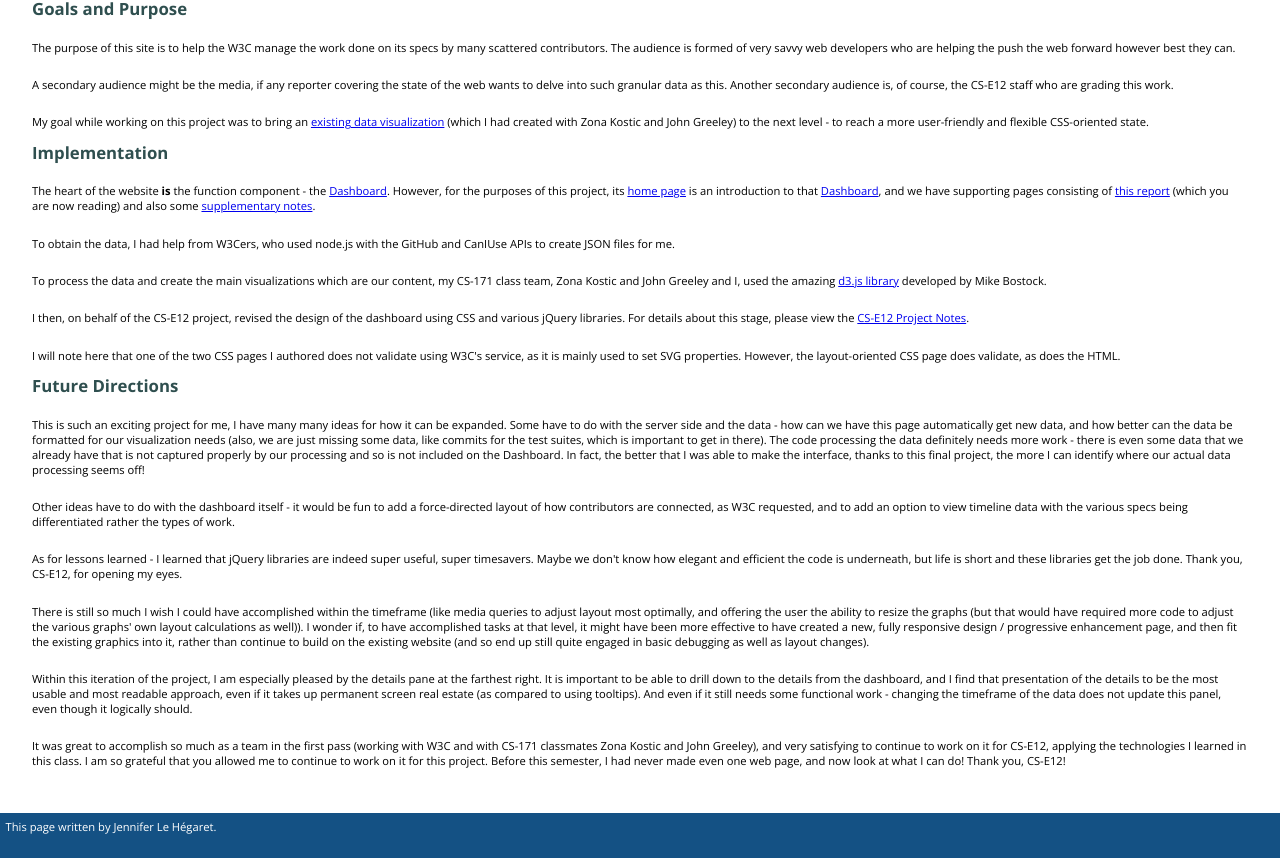
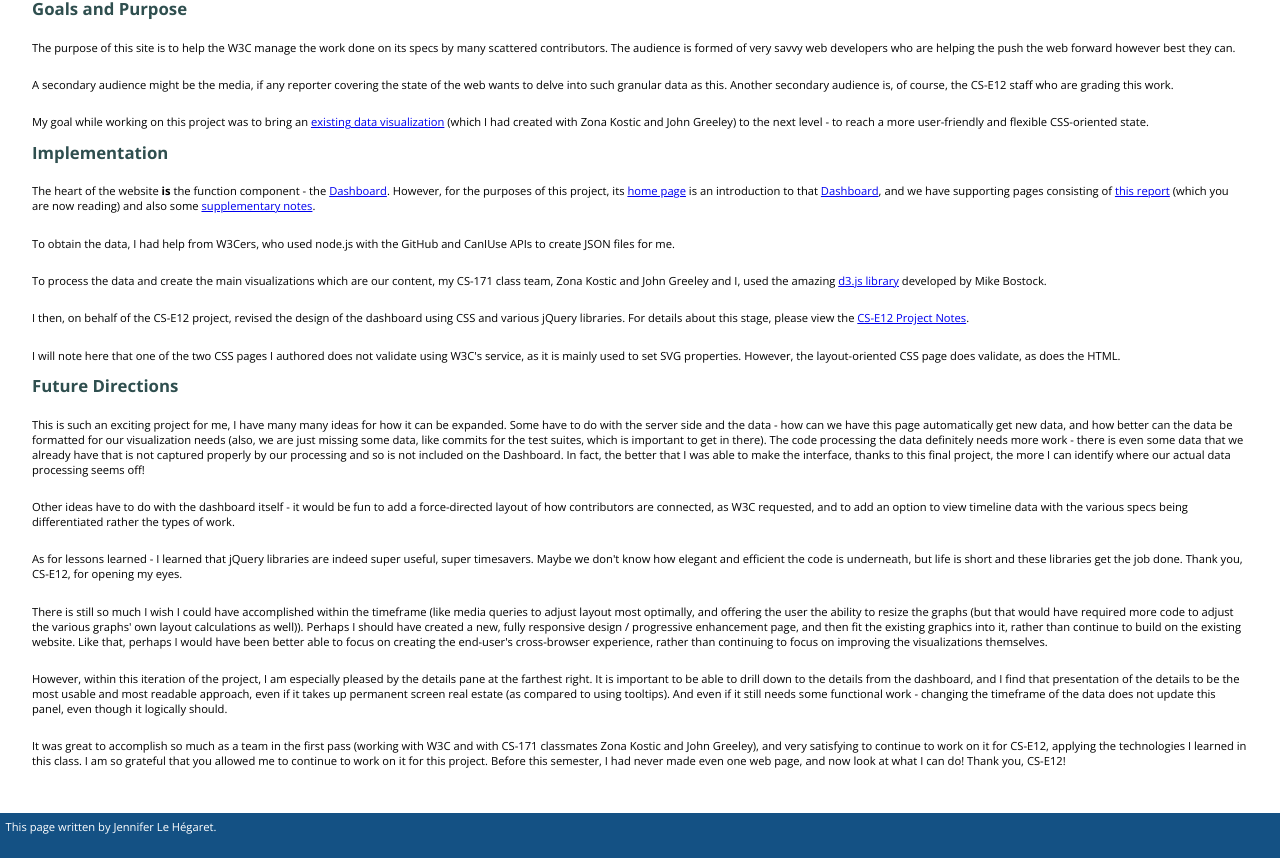
Before and after one commit to jlehegaret/cs12-project, a plain HTML site: page cs12-report.html in a window 1280 px wide. Shown: the part 105-963 px from the top of the page. Drawn offline with nearby package versions, Linux system fonts and the light colour scheme; a script that the page names is missing.

Commit message:
Last edit

```diff
--- a/cs12-report.html
+++ b/cs12-report.html
@@ -71,8 +71,8 @@
     <p>This is such an exciting project for me, I have many many ideas for how it can be expanded.  Some have to do with the server side and the data - how can we have this page automatically get new data, and how better can the data be formatted for our visualization needs (also, we are just missing some data, like commits for the test suites, which is important to get in there).  The code processing the data definitely needs more work - there is even some data that we already have that is not captured properly by our processing and so is not included on the Dashboard.  In fact, the better that I was able to make the interface, thanks to this final project, the more I can identify where our actual data processing seems off!</p>
     <p>Other ideas have to do with the dashboard itself - it would be fun to add a force-directed layout of how contributors are connected, as W3C requested, and to add an option to view timeline data with the various specs being differentiated rather the types of work.</p>
     <p>As for lessons learned - I learned that jQuery libraries are indeed super useful, super timesavers.  Maybe we don't know how elegant and efficient the code is underneath, but life is short and these libraries get the job done.  Thank you, CS-E12, for opening my eyes.</p>
-    <p>There is still so much I wish I could have accomplished within the timeframe (like media queries to adjust layout most optimally, and offering the user the ability to resize the graphs (but that would have required more code to adjust the various graphs' own layout calculations as well)). I wonder if, to have accomplished tasks at that level, it might have been more effective to have created a new, fully responsive design / progressive enhancement page, and then fit the existing graphics into it, rather than continue to build on the existing website (and so end up still quite engaged in basic debugging as well as layout changes).</p>
-    <p>Within this iteration of the project, I am especially pleased by the details pane at the farthest right. It is important to be able to drill down to the details from the dashboard, and I find that presentation of the details to be the most usable and most readable approach, even if it takes up permanent screen real estate (as compared to using tooltips).  And even if it still needs some functional work - changing the timeframe of the data does not update this panel, even though it logically should.</p>
+    <p>There is still so much I wish I could have accomplished within the timeframe (like media queries to adjust layout most optimally, and offering the user the ability to resize the graphs (but that would have required more code to adjust the various graphs' own layout calculations as well)). Perhaps I should have created a new, fully responsive design / progressive enhancement page, and then fit the existing graphics into it, rather than continue to build on the existing website. Like that, perhaps I would have been better able to focus on creating the end-user's cross-browser experience, rather than continuing to focus on improving the visualizations themselves.</p>
+    <p>However, within this iteration of the project, I am especially pleased by the details pane at the farthest right. It is important to be able to drill down to the details from the dashboard, and I find that presentation of the details to be the most usable and most readable approach, even if it takes up permanent screen real estate (as compared to using tooltips).  And even if it still needs some functional work - changing the timeframe of the data does not update this panel, even though it logically should.</p>
     <p>It was great to accomplish so much as a team in the first pass (working with W3C and with CS-171 classmates Zona Kostic and John Greeley), and very satisfying to continue to work on it for CS-E12, applying the technologies I learned in this class.  I am so grateful that you allowed me to continue to work on it for this project. Before this semester, I had never made even one web page, and now look at what I can do!  Thank you, CS-E12!</p>
     <div class="push"></div>
   </main>
```
